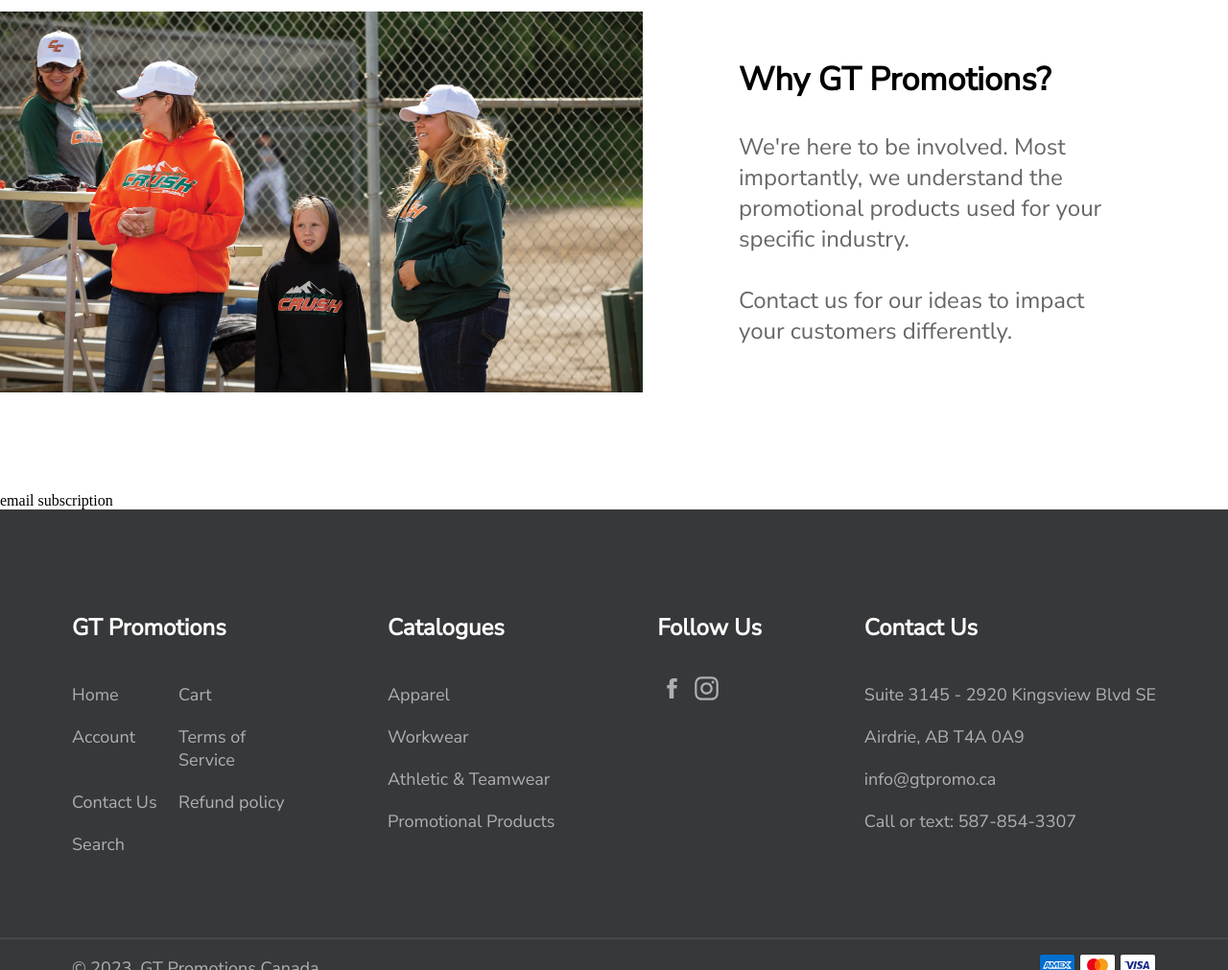
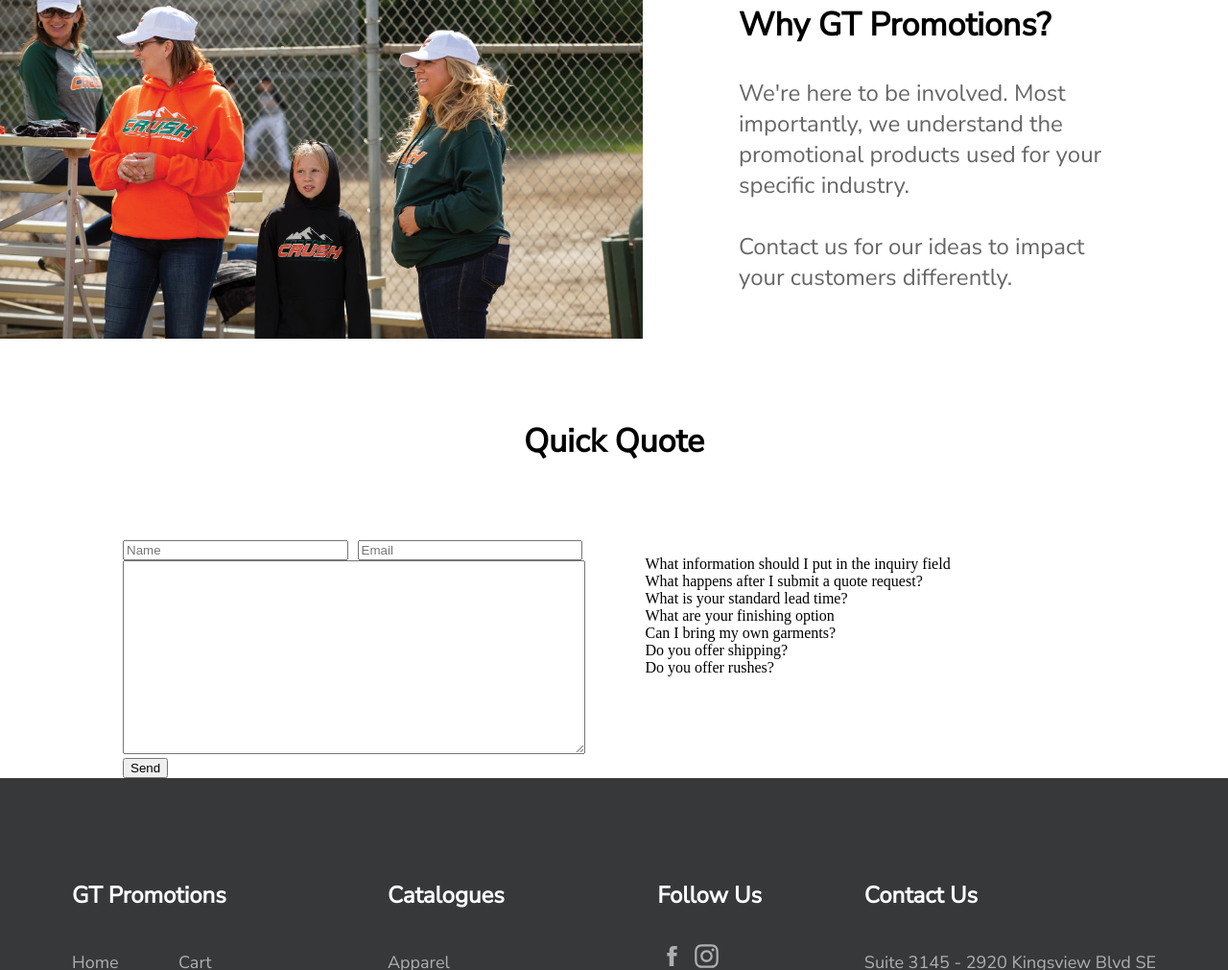
Before and after one commit to emdecaiman/gtpromo, a plain HTML site: page index.html in a window 1280 px wide. Shown: the part 1495-2506 px from the top of the page at 96% size. Drawn offline with Linux system fonts and the light colour scheme.

Commit message:
add quote section

```diff
--- a/css/index.css
+++ b/css/index.css
@@ -23,9 +23,10 @@
     padding: 80px;
 }
 
-#index_body #index_about_section h2 {
+#index_body #index_about_section h2, #index_quote_section h2 {
     font-family: "Nunito Sans", sans-serif;
     padding: 80px;
+    margin: 0;
     text-align: center;
 }
 
@@ -90,7 +91,7 @@
     flex-direction: row;
     align-items: center;
     justify-content: space-between;
-    padding: 100px 0;
+    padding: 100px 0 0 0;
 }
 
 #index_why_us_section .index_why_us_photo img {
@@ -107,3 +108,41 @@
     font-weight: normal;
     opacity: 0.6;
 }
+
+/* Quote Div */
+
+#index_quote_section .index_quote_wrapper {
+    display: flex;
+    flex-direction: row;
+    justify-content: center;
+    gap: 25px;
+    max-width: 1680px;
+    width: 80vw;
+    margin: auto;
+}
+
+#index_quote_section .index_name_email_wrapper {
+    display: flex;
+    flex-direction: row;
+    gap: 2%;
+}
+
+#index_quote_section .index_quote_left textarea {
+    max-width: 100%;
+    min-width: 100%;
+    min-height: 200px;
+    padding: 0;
+}
+
+#index_quote_section .index_quote_left,
+#index_quote_section .index_quote_right {
+    width: 50%;
+}
+
+#index_quote_section .index_quote_left input {
+    width: 48%;
+}
+
+#index_quote_section .index_quote_right li {
+    list-style-type: none;
+}
--- a/index.html
+++ b/index.html
@@ -97,8 +97,30 @@
                 </div>
             </div>
 
-            <div id="index_subscription_section">
-                email subscription
+            <div id="index_quote_section">
+                <h2>Quick Quote</h2>
+                <div class="index_quote_wrapper">
+                    <div class="index_quote_left">
+                        <div class="index_name_email_wrapper">
+                            <input type="text" placeholder="Name">
+                            <input type="email" placeholder="Email">
+                        </div>
+                        <textarea placeholder="To request a quote, fill out the form below with as much detail as possible.
+                        A sales representative will reach out to get more information on your request within 1 business day.
+                        You'll hear from them by phone or email during MDT business hours">
+                        </textarea>
+                        <button>Send</button>
+                        </div>
+                    <ul class="index_quote_right">
+                        <li>What information should I put in the inquiry field</li>
+                        <li>What happens after I submit a quote request?</li>
+                        <li>What is your standard lead time?</li>
+                        <li>What are your finishing option</li>
+                        <li>Can I bring my own garments?</li>
+                        <li>Do you offer shipping?</li>
+                        <li>Do you offer rushes?</li>
+                    </ul>
+                </div>
             </div>
         </section>
 
@@ -133,7 +155,7 @@
                     <a>
                         <img src="images/facebook.svg" alt="Facebook Icon"/>
                     </a>
-                    <a>
+                    <a href="https://www.instagram.com/gtpromotionsalberta/">
                         <img src="images/instagram.svg" alt="Instagram Icon"/>
                     </a>
                 </div>
```
